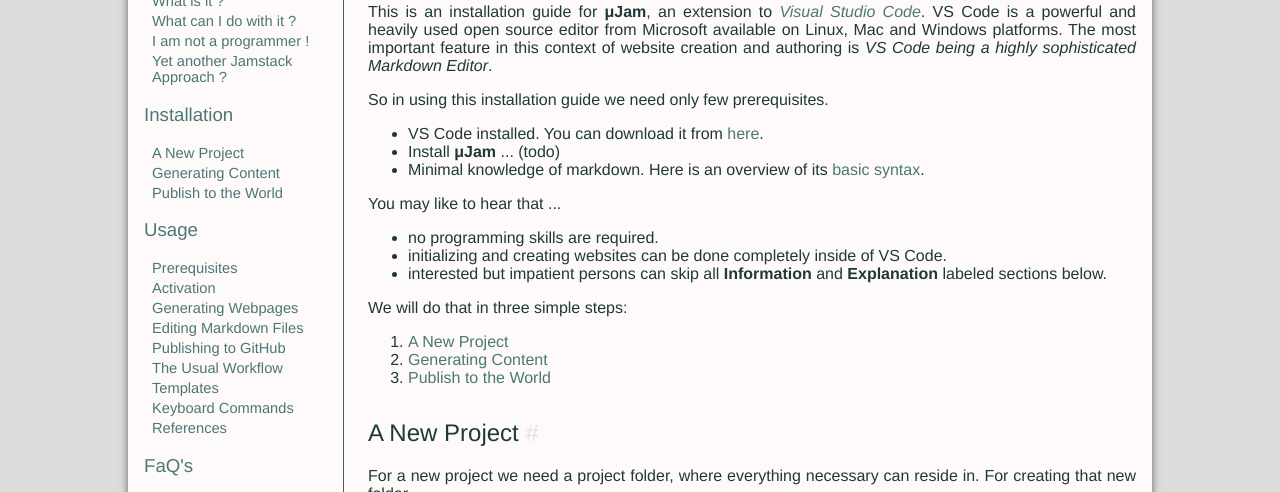
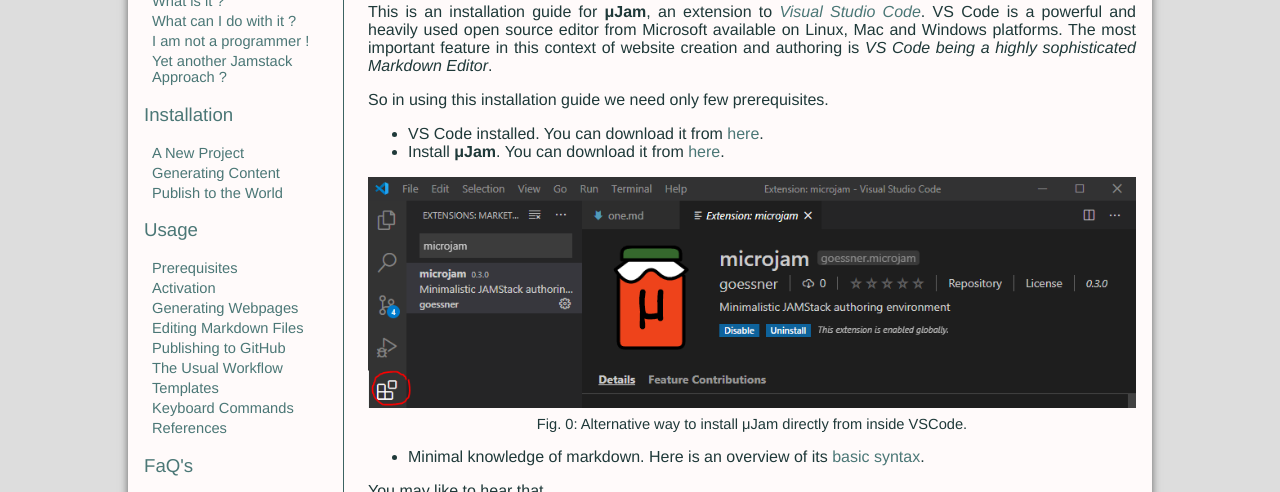
Before and after one commit to goessner/microjam, a website: page docs/installationGuide.html in a window 1280 px wide. Shown: the part 231-723 px from the top of the page. Drawn offline with nearby package versions, Linux system fonts and the light colour scheme.

Commit message:
Version 0.3.1

```diff
--- a/docs/installationGuide.html
+++ b/docs/installationGuide.html
@@ -68,7 +68,13 @@
 <p>So in using this installation guide we need only few prerequisites.</p>
 <ul>
 <li>VS Code installed. You can download it from <a href="https://code.visualstudio.com/download" data-href="https://code.visualstudio.com/download">here</a>.</li>
-<li>Install <strong>μJam</strong> ... (todo)</li>
+<li>Install <strong>μJam</strong>. You can download it from <a href="https://marketplace.visualstudio.com/items?itemName=goessner.microjam" data-href="https://marketplace.visualstudio.com/items?itemName=goessner.microjam">here</a>.</li>
+</ul>
+<figure>
+  <img src="img/mu-jam.00.png">
+  <figcaption>Fig. 0: Alternative way to install &mu;Jam directly from inside VSCode.</figcaption>
+</figure>
+<ul>
 <li>Minimal knowledge of markdown. Here is an overview of its <a href="https://commonmark.org/help/" data-href="https://commonmark.org/help/">basic syntax</a>.</li>
 </ul>
 <p>You may like to hear that ...</p>
--- a/package.json
+++ b/package.json
@@ -4,7 +4,7 @@
     "icon": "img/icon128.png",
 	"author": "Stefan Goessner",
 	"publisher": "goessner",
-	"version": "0.3.0",
+	"version": "0.3.1",
 	"keywords": [
 		"JAMStack",
 		"deploy",
```
Also changed, not shown: docs/installationGuide.md (+7 -1 lines), docs/img/mu-jam.00.png (added), 2 other files.
